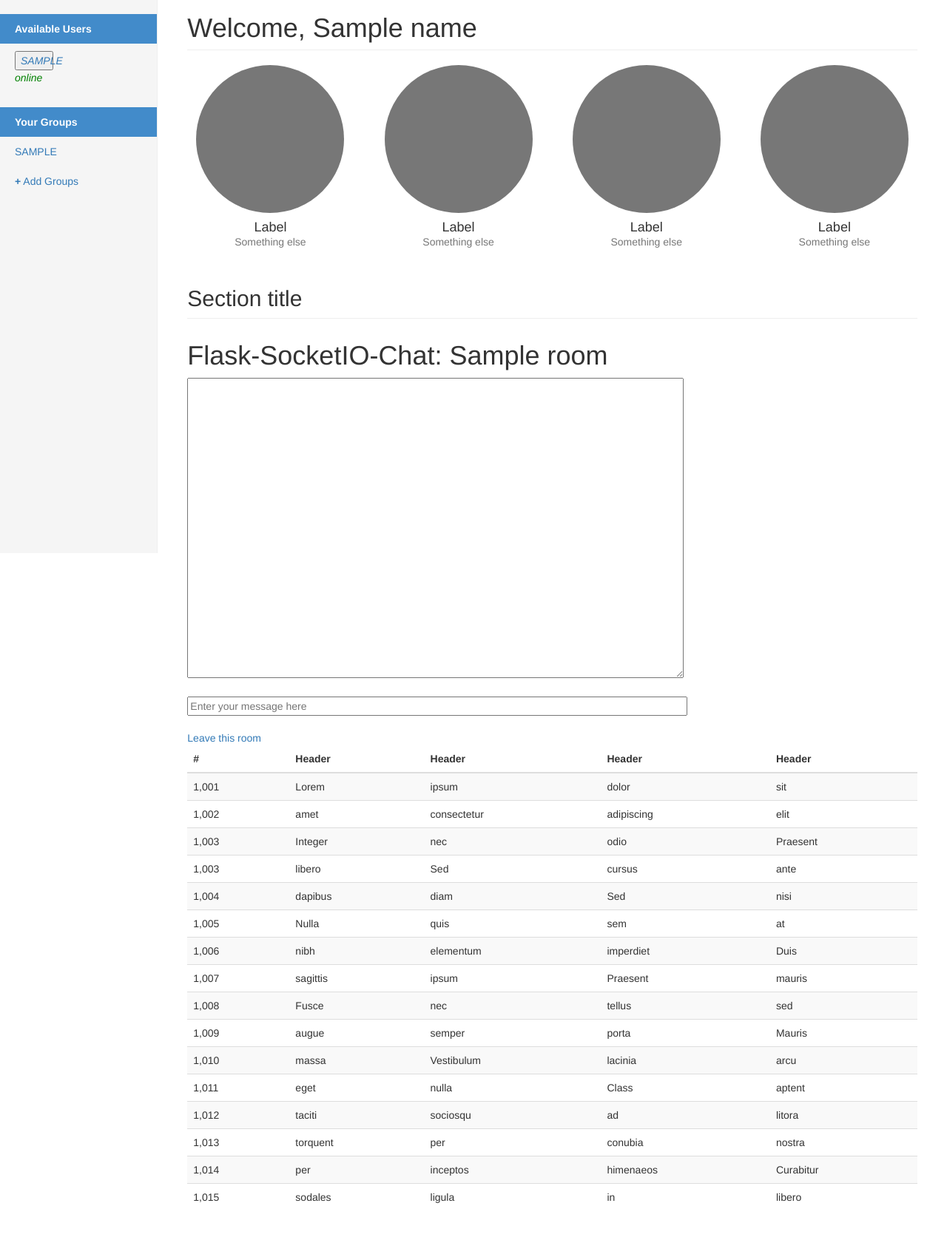
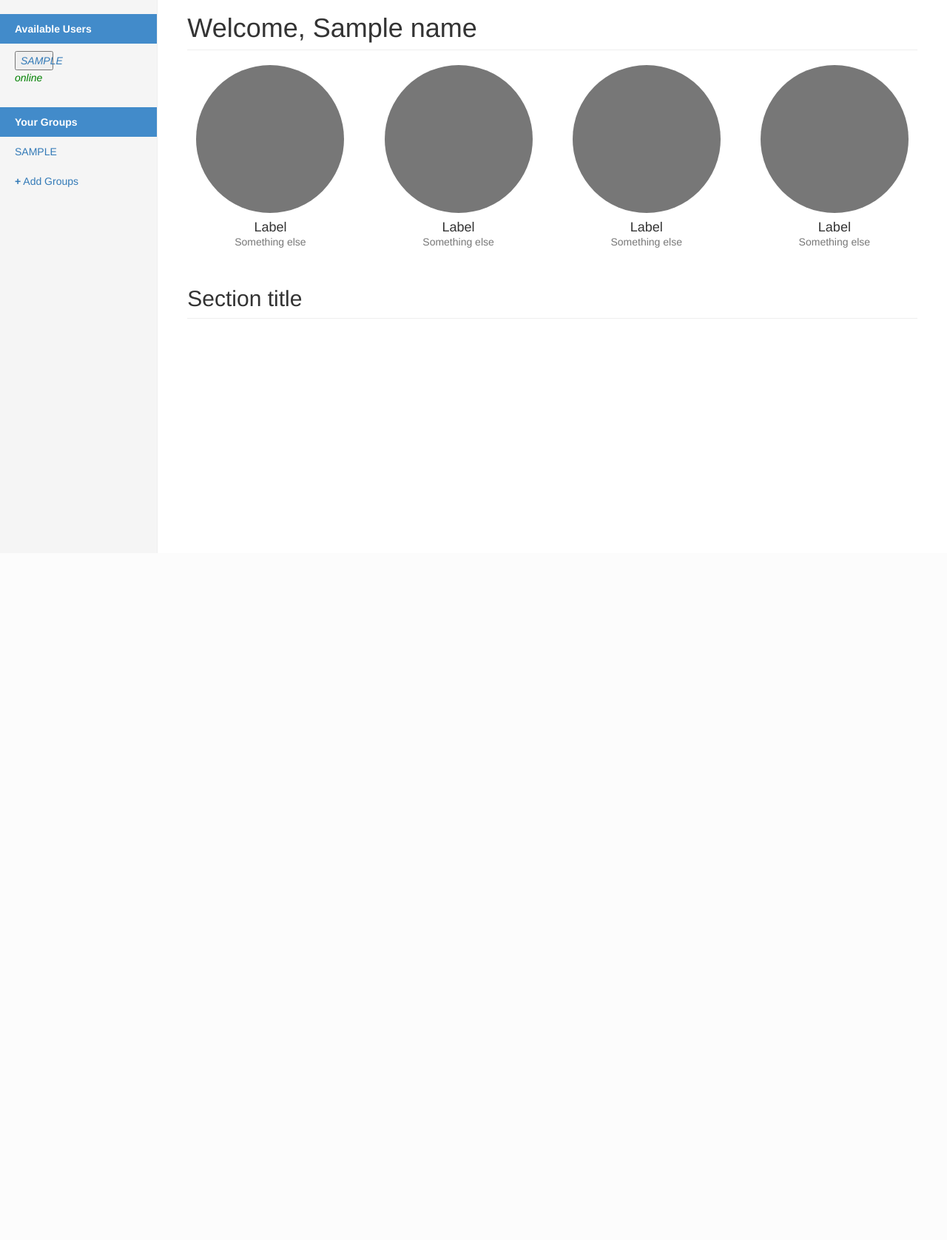
Before and after one commit to hriks/chat_api, a Flask app: template app/templates/dashboard.html in a window 1280 px wide. Shown: the part 52-1729 px from the top of the page at 74% size. After the commit the page ends 800 px from the top, so only its background shows below. Run offline with Flask 2, Linux system fonts and the light colour scheme; tables that the repository leaves empty hold one stand-in row (values such as "Sample post"); the template is opened without the code that fills it: values that come from a table or form of the project are taken from there, most other values are stand-ins (such as "Sample title", 1, 10 or a date in 2020); some libraries are stand-ins or nearby versions.

Commit message:
Chat box is shown only when user is clicked for chat

```diff
--- a/app/main/app.py
+++ b/app/main/app.py
@@ -6,7 +6,6 @@ from flask_login import LoginManager,\
 from .. import app, User, db, Group, Group_user
 from forms import LoginForm, RegisterForm
 from flask import session, request
-from . import main
 
 app.config['SECRET_KEY'] = 'Thisissupposedtobesecret!'
 Bootstrap(app)
@@ -117,3 +116,10 @@ def logout():
     session.clear()
     logout_user()
     return redirect(url_for('index'))
+
+
+@app.route('/pop')
+@login_required
+def pop():
+    session.pop('room', '')
+    return redirect(url_for('dashboard'))
--- a/app/templates/dashboard.html
+++ b/app/templates/dashboard.html
@@ -33,7 +33,7 @@
                     socket.disconnect();
 
                     // go back to the login page
-                    window.location.href = "{{ url_for('dashboard') }}";
+                    window.location.href = "{{ url_for('pop') }}";
                 });
             }
         </script>
@@ -78,7 +78,12 @@ Dashboard
       <div class="row">
         <div class="col-sm-3 col-md-2 sidebar">
           <ul class="nav nav-sidebar">
-            <li class="active"><a href=""><b>Available Users</b><span class="sr-only">(current)</span></a></li>
+            <li class="active">
+              <a href="">
+                <b>Available Users</b>
+                <span class="sr-only">(current)</span>
+              </a>
+            </li>
 {% for user in users %}
             <li><a href="">
   {% if user.username == current_user.username %}
@@ -136,138 +141,16 @@ Dashboard
           </div>
 
           <h2 class="sub-header">Section title</h2>
-
+          {% if 'room' in session %}
           <div class="table-responsive">
-          <h1>Flask-SocketIO-Chat: {{ room }}</h1>
-        <textarea id="chat" cols="80" rows="20"></textarea><br><br>
+          <h1>Chat Box:</h1>
+            <textarea id="chat" cols="80" rows="20"></textarea>
+               <br>
+               <br>
              <input id="text" size="80" placeholder="Enter your message here"><br><br>
-        <a href="#" onclick="leave_room();">Leave this room</a>
-            <table class="table table-striped">
-              <thead>
-                <tr>
-                  <th>#</th>
-                  <th>Header</th>
-                  <th>Header</th>
-                  <th>Header</th>
-                  <th>Header</th>
-                </tr>
-              </thead>
-              <tbody>
-                <tr>
-                  <td>1,001</td>
-                  <td>Lorem</td>
-                  <td>ipsum</td>
-                  <td>dolor</td>
-                  <td>sit</td>
-                </tr>
-                <tr>
-                  <td>1,002</td>
-                  <td>amet</td>
-                  <td>consectetur</td>
-                  <td>adipiscing</td>
-                  <td>elit</td>
-                </tr>
-                <tr>
-                  <td>1,003</td>
-                  <td>Integer</td>
-                  <td>nec</td>
-                  <td>odio</td>
-                  <td>Praesent</td>
-                </tr>
-                <tr>
-                  <td>1,003</td>
-                  <td>libero</td>
-                  <td>Sed</td>
-                  <td>cursus</td>
-                  <td>ante</td>
-                </tr>
-                <tr>
-                  <td>1,004</td>
-                  <td>dapibus</td>
-                  <td>diam</td>
-                  <td>Sed</td>
-                  <td>nisi</td>
-                </tr>
-                <tr>
-                  <td>1,005</td>
-                  <td>Nulla</td>
-                  <td>quis</td>
-                  <td>sem</td>
-                  <td>at</td>
-                </tr>
-                <tr>
-                  <td>1,006</td>
-                  <td>nibh</td>
-                  <td>elementum</td>
-                  <td>imperdiet</td>
-                  <td>Duis</td>
-                </tr>
-                <tr>
-                  <td>1,007</td>
-                  <td>sagittis</td>
-                  <td>ipsum</td>
-                  <td>Praesent</td>
-                  <td>mauris</td>
-                </tr>
-                <tr>
-                  <td>1,008</td>
-                  <td>Fusce</td>
-                  <td>nec</td>
-                  <td>tellus</td>
-                  <td>sed</td>
-                </tr>
-                <tr>
-                  <td>1,009</td>
-                  <td>augue</td>
-                  <td>semper</td>
-                  <td>porta</td>
-                  <td>Mauris</td>
-                </tr>
-                <tr>
-                  <td>1,010</td>
-                  <td>massa</td>
-                  <td>Vestibulum</td>
-                  <td>lacinia</td>
-                  <td>arcu</td>
-                </tr>
-                <tr>
-                  <td>1,011</td>
-                  <td>eget</td>
-                  <td>nulla</td>
-                  <td>Class</td>
-                  <td>aptent</td>
-                </tr>
-                <tr>
-                  <td>1,012</td>
-                  <td>taciti</td>
-                  <td>sociosqu</td>
-                  <td>ad</td>
-                  <td>litora</td>
-                </tr>
-                <tr>
-                  <td>1,013</td>
-                  <td>torquent</td>
-                  <td>per</td>
-                  <td>conubia</td>
-                  <td>nostra</td>
-                </tr>
-                <tr>
-                  <td>1,014</td>
-                  <td>per</td>
-                  <td>inceptos</td>
-                  <td>himenaeos</td>
-                  <td>Curabitur</td>
-                </tr>
-                <tr>
-                  <td>1,015</td>
-                  <td>sodales</td>
-                  <td>ligula</td>
-                  <td>in</td>
-                  <td>libero</td>
-                </tr>
-              </tbody>
-            </table>
+              <a href="#" onclick="leave_room();">close chat</a>
           </div>
+          {% endif %}
         </div>
       </div>
     </div>
```
Also changed, not shown: app/templates/aindex.html (deleted, +0 -15 lines). Lines whose indentation alone changed are shown as unchanged.
